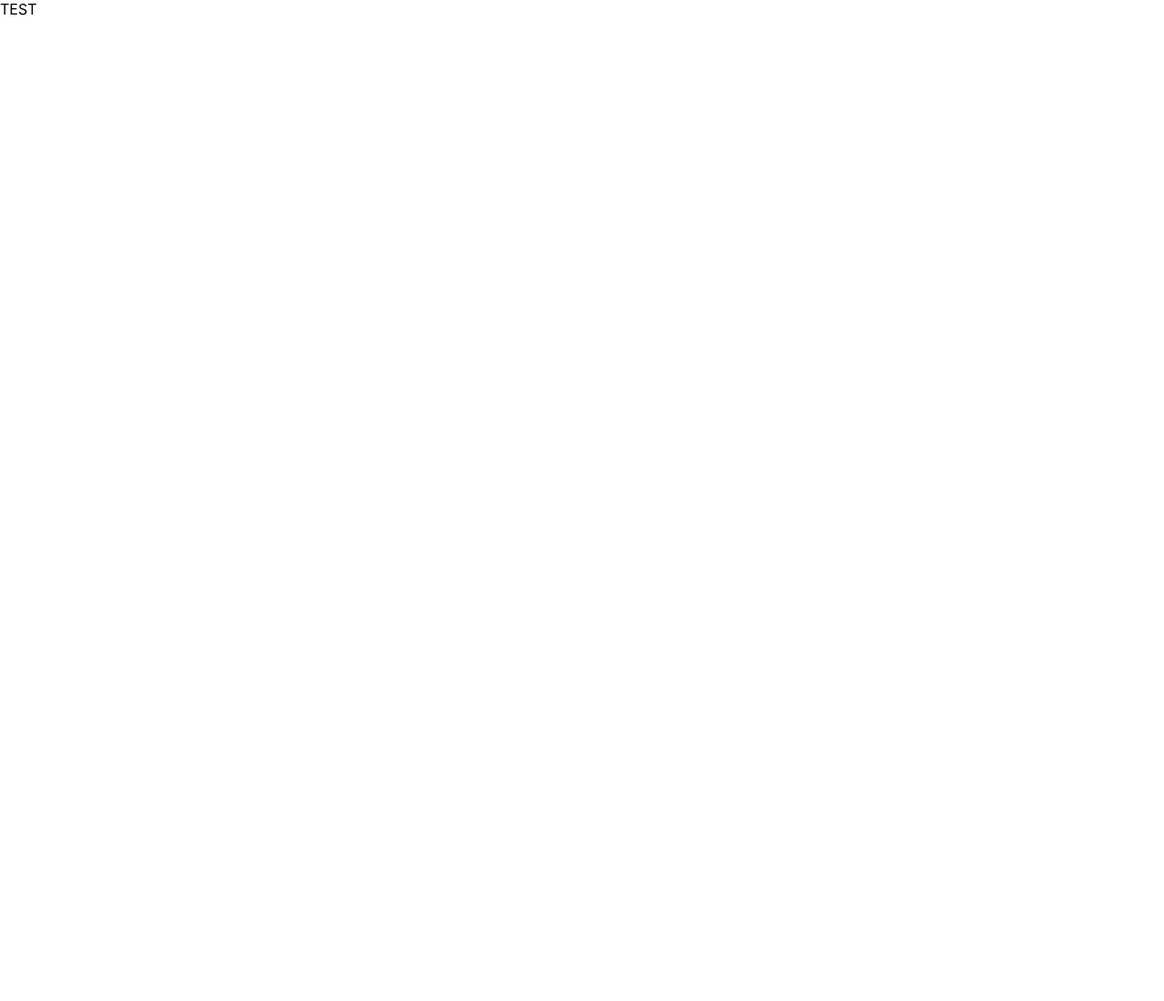
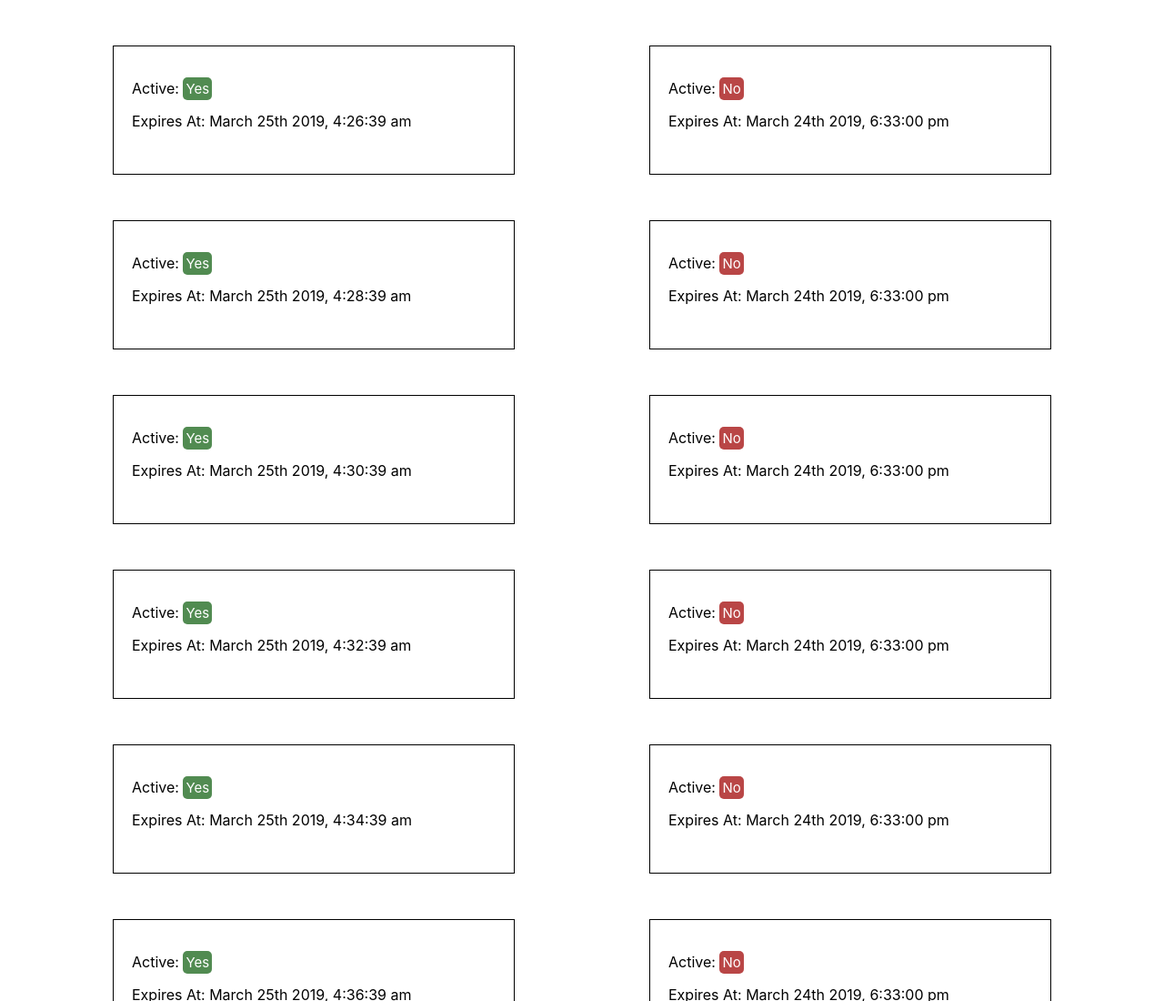
Before and after one commit to majid-mokhtari/bidMarket, a React app: page / in a window 1280 px wide. Shown: the top 1100 px of the page at 91% size. Before the commit the page ends 800 px from the top, so only its background shows below. Built offline with nearby package versions, Linux system fonts and the light colour scheme.

Commit message:
set itervals and change status

```diff
--- /dev/null
+++ b/public/data/projects.json
@@ -0,0 +1,64 @@
+{
+  "projects": [
+    {
+      "id": 0,
+      "expirationDate": "2019-03-24 19:40:00"
+    },
+    {
+      "id": 1,
+      "expirationDate": "2019-03-25 18:33:00"
+    },
+    {
+      "id": 2,
+      "expirationDate": "2019-03-26 18:33:00"
+    },
+    {
+      "id": 3,
+      "expirationDate": "2019-04-24 18:33:00"
+    },
+    {
+      "id": 4,
+      "expirationDate": "2019-04-24 18:33:00"
+    },
+    {
+      "id": 5,
+      "expirationDate": "2019-04-24 18:33:00"
+    },
+    {
+      "id": 6,
+      "expirationDate": "2019-04-24 18:33:00"
+    },
+    {
+      "id": 7,
+      "expirationDate": "2019-04-24 18:33:00"
+    },
+    {
+      "id": 8,
+      "expirationDate": "2019-04-24 18:33:00"
+    },
+    {
+      "id": 9,
+      "expirationDate": "2019-04-24 18:33:00"
+    },
+    {
+      "id": 10,
+      "expirationDate": "2019-03-24 18:33:00"
+    },
+    {
+      "id": 11,
+      "expirationDate": "2019-04-24 18:33:00"
+    },
+    {
+      "id": 12,
+      "expirationDate": "2019-04-24 18:33:00"
+    },
+    {
+      "id": 13,
+      "expirationDate": "2019-04-24 18:33:00"
+    },
+    {
+      "id": 14,
+      "expirationDate": "2019-04-24 18:33:00"
+    }
+  ]
+}
--- a/src/app/index.css
+++ b/src/app/index.css
@@ -28,27 +28,31 @@ header {
   display: flex;
   flex-wrap: wrap;
   justify-content: space-around;
+  margin: 50px;
 }
 
 .gallery-item {
   width: 400px;
   height: 100px;
+  padding: 20px;
   border: 1px solid;
   margin-bottom: 50px;
   cursor: pointer;
-  text-align: center;
+  text-align: left;
 }
 
-/* Global Header */
-.global-header {
-  padding-bottom: 2rem;
-  padding-top: 2rem;
-  text-align: center;
+.project-status-active {
+  background-color: #518b51;
+  color: white;
+  padding: 3px;
+  border-radius: 5px;
+  font-size: 15px;
 }
 
-/* Global Footer */
-.global-footer {
-  color: var(--color);
-  font-family: var(--font-serif);
-  text-align: center;
+.project-status-inactive {
+  background-color: #b94646;
+  color: white;
+  padding: 3px;
+  border-radius: 5px;
+  font-size: 15px;
 }
--- a/src/app/index.js
+++ b/src/app/index.js
@@ -4,7 +4,7 @@ import './index.css'
 
 class App extends Component {
   render () {
-    return <div >TEST</div>
+    return <Projects />
   }
 }
 
--- a/src/app/projects/Project.js
+++ b/src/app/projects/Project.js
@@ -1,38 +1,41 @@
+import React, { Component } from 'react'
 import moment from 'moment'
+import '../index.css'
 
-class Project {
-  constructor (data) {
-    this.project = data || {}
-    this.active = this.isActive()
+class Project extends Component {
+  constructor (props) {
+    super()
+    this.state = {
+      active: false
+    }
     setInterval(this.updateStatus.bind(this), 1000)
   }
-  buildCard () {
-    let galleryItem = document.createElement('div')
-    galleryItem.setAttribute('class', 'gallery-item')
-    let formattedExpirDate = moment(this.project.expirationDate).format(
-      'MMMM Do YYYY, h:mm:ss a'
-    )
-    let expirationDate = `<div><p id="project-status-${
-      this.project.id
-    }">Active: ${
-      this.active ? 'Yes' : 'No'
-    }</p><p>Expires At: ${formattedExpirDate}</p></div>`
-    galleryItem.innerHTML = expirationDate
-    return galleryItem
-  }
-  getExpirationDate () {
-    if (!this.project) return null
-    return this.project.expirationDate
-  }
   updateStatus () {
-    this.active = this.isActive()
-    let el = document.getElementById(`project-status-${this.project.id}`)
-    el.innerText = `Active: ${this.active ? 'Yes' : 'No'}`
+    this.setState({ active: this.isActive() })
   }
   isActive () {
+    const { expirationDate } = this.props.project
     var now = new Date()
-    var expirationDate = new Date(this.getExpirationDate())
-    return now.getTime() < expirationDate.getTime()
+    var expDate = new Date(expirationDate)
+    return now.getTime() < expDate.getTime()
+  }
+  render () {
+    const { active } = this.state
+    const { project } = this.props
+    return (
+      <div className='gallery-item'>
+        <p>
+          Active:{' '}
+          <span className={`project-status-${active ? 'active' : 'inactive'}`}>
+            {active ? 'Yes' : 'No'}
+          </span>
+        </p>
+        <p>
+          Expires At:{' '}
+          {moment(project.expirationDate).format('MMMM Do YYYY, h:mm:ss a')}
+        </p>
+      </div>
+    )
   }
 }
 
--- a/src/app/projects/index.js
+++ b/src/app/projects/index.js
@@ -1,18 +1,25 @@
+import React, { Component } from 'react'
 import axios from 'axios'
 import moment from 'moment'
 import Project from './Project'
 
-class Projects {
+class Projects extends Component {
   constructor () {
-    this.projects = []
-    this.gallery = {}
+    super()
+    this.state = {
+      projects: []
+    }
+  }
+  componentWillMount () {
+    this.getProjects()
   }
   getProjects () {
+    let projects = []
     return new Promise((resolve, reject) => {
       axios.get('data/projects.json').then(res => {
         // build custom json res
         for (let i = 1; i <= 100; i++) {
-          this.projects.push(
+          projects.push(
             i % 2 === 0
               ? {
                 id: i,
@@ -24,21 +31,21 @@ class Projects {
               }
           )
         }
-        this.buildGallery(this.projects)
+        this.setState({ projects })
         resolve('done!')
       })
     })
   }
-
-  buildGallery (data) {
-    var gallery = document.createElement('div')
-    gallery.setAttribute('class', 'gallery')
-    for (let i = 0; i < data.length; i++) {
-      let project = new Project(data[i])
-      let card = project.buildCard()
-      gallery.appendChild(card)
-    }
-    this.gallery = gallery
+  buildGallery () {
+    const { projects } = this.state
+    if (!projects.length) return null
+    return projects.map((p, i) => {
+      return <Project key={i} project={p} />
+    })
+  }
+  render () {
+    const gallery = this.buildGallery()
+    return <div className='gallery'>{gallery}</div>
   }
 }
 
```
Also changed, not shown: src/app/header/index.js (deleted, +0 -17 lines), src/app/README.md (deleted).
